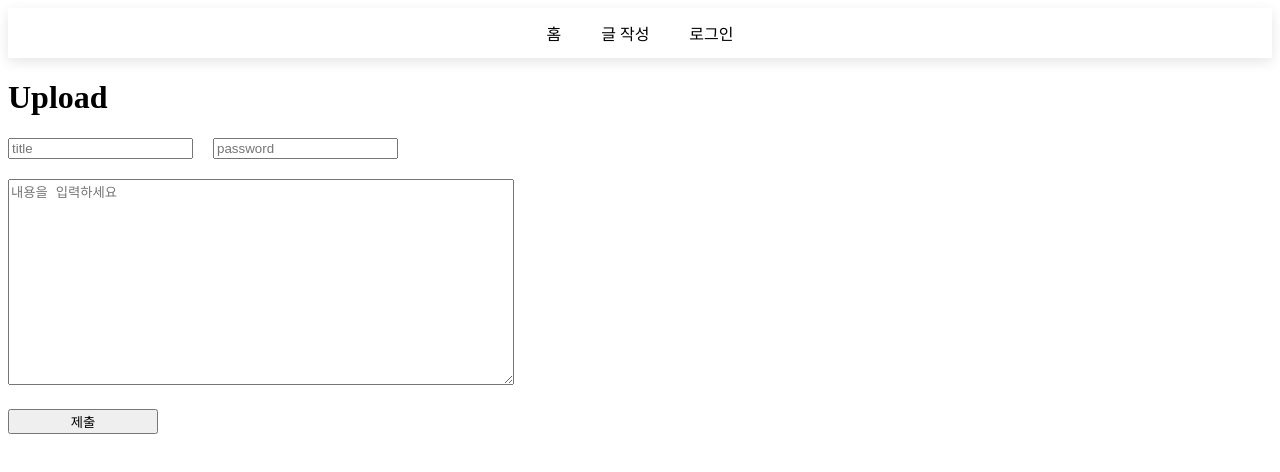
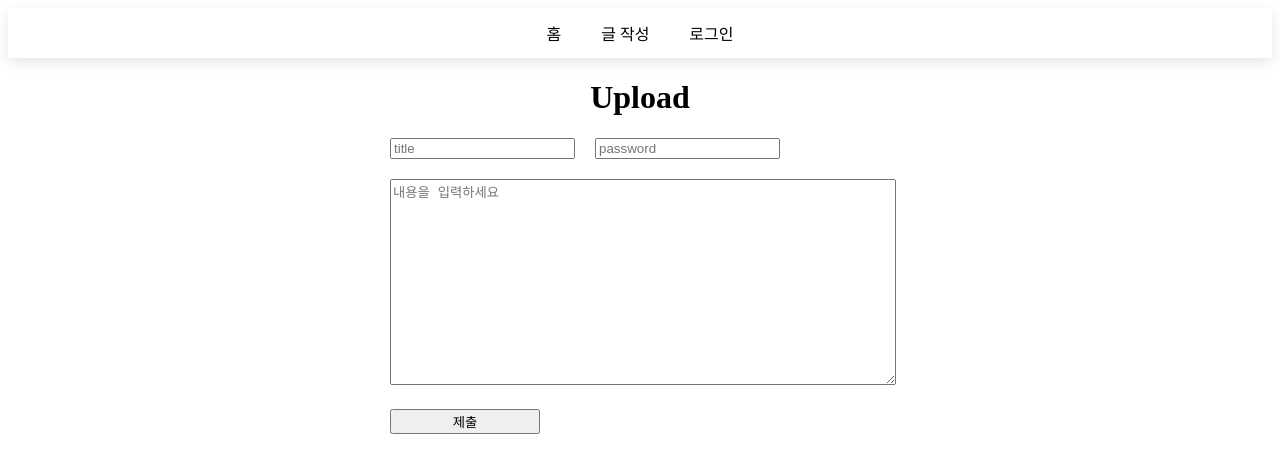
Before and after one commit to mim-mel/rendering, a React (Create React App) app: page /upload in a window 1280 px wide. Shown: the top 472 px of the page. Built offline with nearby package versions, Linux system fonts and the light colour scheme; the HTML template or start-up script is replaced by a standard one.

Commit message:
design: Upload페이지 ui 수정

```diff
--- a/src/pages/Upload.js
+++ b/src/pages/Upload.js
@@ -43,7 +43,7 @@ const Upload = () => {
   };
 
   return (
-    <div>
+    <UploadWrap>
       <h1>Upload</h1>
       <Form>
         <input
@@ -73,9 +73,22 @@ const Upload = () => {
         />
         <button onClick={onSubmit}>제출</button>
       </Form>
-    </div>
+    </UploadWrap>
   );
 };
+
+const UploadWrap = styled.div`
+  width: 100%;
+  height: 100%;
+  display: flex;
+  justify-content: center;
+  align-items: center;
+  flex-direction: column;
+
+  h1 {
+    text-align: left;
+  }
+`;
 
 const Form = styled.form`
   display: block;
```
